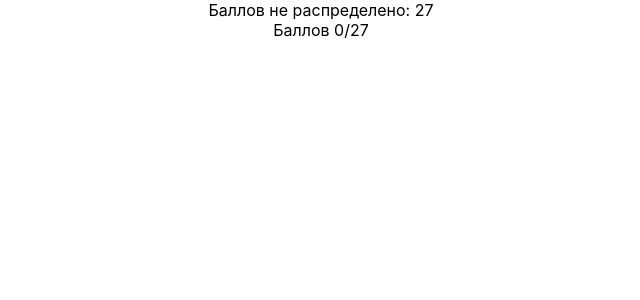
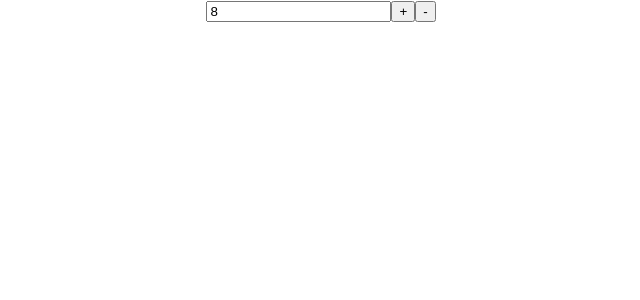
Before and after one commit to TrikVetra/point-by, a React (Create React App) app: page / in a window 1280 px wide. Shown: the top 300 px of the page, without its empty margins (319-959 px from the left). Built offline with nearby package versions, Linux system fonts and the light colour scheme.

Commit message:
Validation for 2 didgits to onChange

```diff
--- a/src/Redux/CalcReducer.js
+++ b/src/Redux/CalcReducer.js
@@ -4,7 +4,7 @@ export const calcSlice = createSlice({
   name: 'counter',
   initialState: {
     MaxPoints: 27,
-    UsedPoints: 0,
+    UsedPoints: 8,
     Сhars: [
         {name: 'Сила', points: 0},
         {name: 'Ловкость', points: 0},
--- a/src/UI/FieldForm.jsx
+++ b/src/UI/FieldForm.jsx
@@ -1,14 +1,68 @@
-import { useFormik } from "formik";
+// import { useFormik, replace } from "formik";
 
-let FieldForm = (props) => {
-    return (
-        <div>
-            <div> Баллов не распределено: {props.state.MaxPoints}</div>
-            <div>
-                <div>Баллов {props.state.UsedPoints}/{props.state.MaxPoints}</div>
-            </div>
-        </div>
-    )
+// import React from "react";
+
+import { Formik } from "formik";
+
+import React from "react";
+
+const ClickHandler = (e,setFieldValue, values) => {
+    let newValue = Number(values.points)
+    if (e.target.name === 'plus') newValue++
+    else if (e.target.name === 'minus') newValue--
+    setFieldValue("points", newValue)
 }
 
-export default FieldForm
+const FieldForm = () => (
+    <div>
+      <Formik
+        initialValues={{ points: '8'}}
+        validate={values => {
+            const errors = {};
+            if (values.points && !/^\d+$/i.test(values.points)) { //!!! Валидация не работает т.к. онклик не разрешает вводиться этим символам.
+              errors.points = 'Это не число';
+            }
+            return errors;
+          }}
+      >
+        {({
+          values,
+          errors,
+          handleChange,
+          handleBlur,
+          handleSubmit,
+          setFieldValue
+        }) => (
+          <form onSubmit={handleSubmit}>
+            <div>
+                <input
+                    type="points"
+                    name="points"
+                    onChange={
+                        e => {
+                            e.preventDefault();
+                            const { value } = e.target;
+                            const regex = /^\d{1,2}$/;
+                            if (!value || regex.test(value.toString())) {
+                              setFieldValue("points", value);
+                            }
+                        }
+                    }
+                    onBlur={handleBlur}
+                    value={values.points}
+                />
+                <button name="plus" type="button" onClick={e => ClickHandler(e, setFieldValue, values)}>+</button>
+                <button name="minus" type="button" onClick={e => ClickHandler(e, setFieldValue, values)}>-</button>
+            </div>
+            <div>
+                {errors.points}
+            </div>
+
+
+          </form>
+        )}
+      </Formik>
+    </div>
+  );
+
+  export default FieldForm;
```
